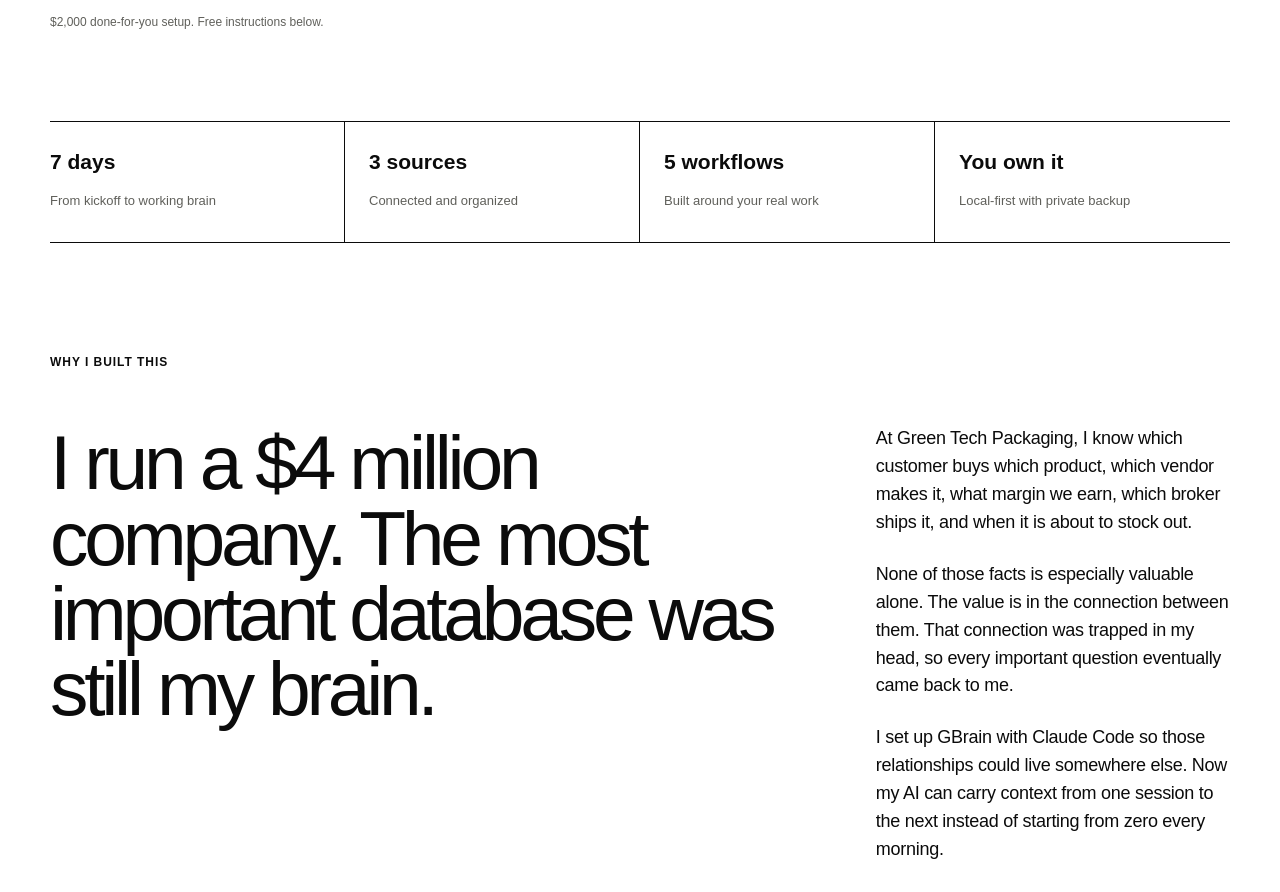
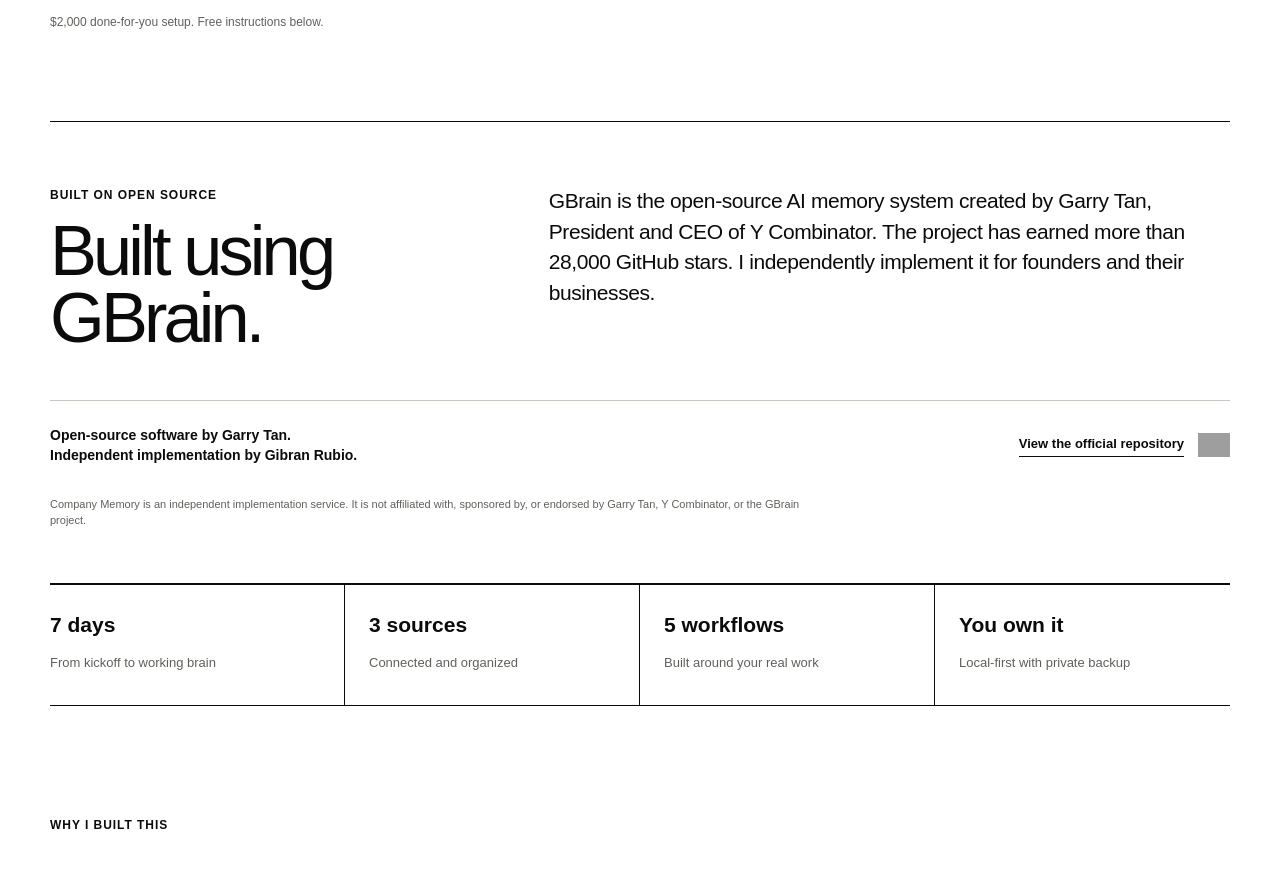
Before and after one commit to gibranrubio/company-memory, a Next.js app: page / in a window 1280 px wide. Shown: the part 890-1782 px from the top of the page. Built offline with nearby package versions, Linux system fonts and the light colour scheme; grey boxes are pictures that could not be loaded.

Commit message:
Add GBrain attribution and live GitHub proof

```diff
--- a/app/globals.css
+++ b/app/globals.css
@@ -102,6 +102,73 @@ nav a:hover { text-decoration: underline; text-underline-offset: 4px; }
 .button-light { background: #fff; color: var(--ink); }
 .button-white { background: #fff; color: var(--ink); border-color: #fff; }
 .microcopy { margin: 15px 0 0; color: var(--muted); font-size: 12px; }
+
+.gbrain-credit {
+  width: min(1180px, calc(100% - 48px));
+  margin: 0 auto;
+  padding: 64px 0 54px;
+  border-top: 1px solid var(--ink);
+  border-bottom: 1px solid var(--ink);
+}
+.gbrain-credit-main {
+  display: grid;
+  grid-template-columns: minmax(260px, .75fr) minmax(0, 1.25fr);
+  gap: 90px;
+  align-items: start;
+}
+.gbrain-credit h2 {
+  max-width: 450px;
+  margin: 14px 0 0;
+  font-size: clamp(42px, 5.5vw, 72px);
+  line-height: .95;
+  letter-spacing: -.055em;
+}
+.gbrain-credit-copy {
+  max-width: 650px;
+  margin: 0;
+  font-size: 21px;
+  line-height: 1.45;
+  letter-spacing: -.02em;
+}
+.gbrain-credit-meta {
+  display: flex;
+  align-items: center;
+  justify-content: space-between;
+  gap: 32px;
+  margin-top: 48px;
+  padding-top: 24px;
+  border-top: 1px solid var(--line);
+}
+.gbrain-credit-line {
+  margin: 0;
+  font-size: 14px;
+  font-weight: 700;
+  line-height: 1.45;
+}
+.gbrain-repo-link {
+  display: flex;
+  align-items: center;
+  gap: 14px;
+  color: var(--ink);
+  font-size: 13px;
+  font-weight: 800;
+  text-decoration: none;
+}
+.gbrain-repo-link span {
+  border-bottom: 1px solid var(--ink);
+  padding-bottom: 3px;
+}
+.gbrain-repo-link img {
+  height: 24px;
+  display: block;
+}
+.gbrain-disclaimer {
+  max-width: 760px;
+  margin: 30px 0 0;
+  color: var(--muted);
+  font-size: 11px;
+  line-height: 1.5;
+}
 
 .proof-line {
   display: grid;
@@ -288,6 +355,17 @@ footer span:last-child { text-align: right; }
   footer span:nth-child(2) { display: none; }
 }
 
+@media (max-width: 900px) {
+  .gbrain-credit-main { grid-template-columns: 1fr; gap: 35px; }
+}
+
+@media (max-width: 680px) {
+  .gbrain-credit { width: min(100% - 30px, 1180px); padding: 55px 0 46px; }
+  .gbrain-credit-copy { font-size: 18px; }
+  .gbrain-credit-meta { align-items: flex-start; flex-direction: column; }
+  .gbrain-repo-link { align-items: flex-start; flex-direction: column; }
+}
+
 @media (prefers-reduced-motion: reduce) {
   html { scroll-behavior: auto; }
   .button { transition: none; }
--- a/app/page.tsx
+++ b/app/page.tsx
@@ -37,6 +37,47 @@ export default function Home() {
           <a className="button button-light" href="#diy">I will do it myself</a>
         </div>
         <p className="microcopy">$2,000 done-for-you setup. Free instructions below.</p>
+      </section>
+
+      <section className="gbrain-credit" aria-labelledby="gbrain-credit-title">
+        <div className="gbrain-credit-main">
+          <div>
+            <p className="eyebrow">Built on open source</p>
+            <h2 id="gbrain-credit-title">Built using GBrain.</h2>
+          </div>
+          <p className="gbrain-credit-copy">
+            GBrain is the open-source AI memory system created by Garry Tan,
+            President and CEO of Y Combinator. The project has earned more than
+            28,000 GitHub stars. I independently implement it for founders and
+            their businesses.
+          </p>
+        </div>
+
+        <div className="gbrain-credit-meta">
+          <p className="gbrain-credit-line">
+            Open-source software by Garry Tan.<br />
+            Independent implementation by Gibran Rubio.
+          </p>
+          <a
+            className="gbrain-repo-link"
+            href="https://github.com/garrytan/gbrain"
+            target="_blank"
+            rel="noopener noreferrer"
+          >
+            <span>View the official repository</span>
+            <img
+              src="https://img.shields.io/github/stars/garrytan/gbrain?style=flat-square&logo=github&label=GitHub%20stars&color=111111"
+              alt="Live GitHub star count for garrytan/gbrain"
+              loading="lazy"
+            />
+          </a>
+        </div>
+
+        <p className="gbrain-disclaimer">
+          Company Memory is an independent implementation service. It is not
+          affiliated with, sponsored by, or endorsed by Garry Tan, Y Combinator,
+          or the GBrain project.
+        </p>
       </section>
 
       <section className="proof-line" aria-label="Offer highlights">
```
